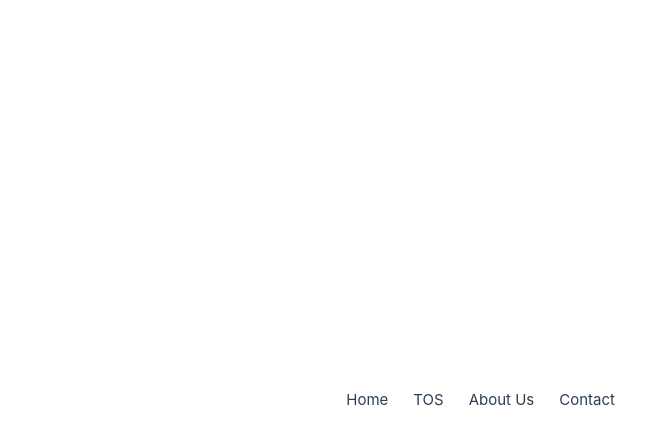
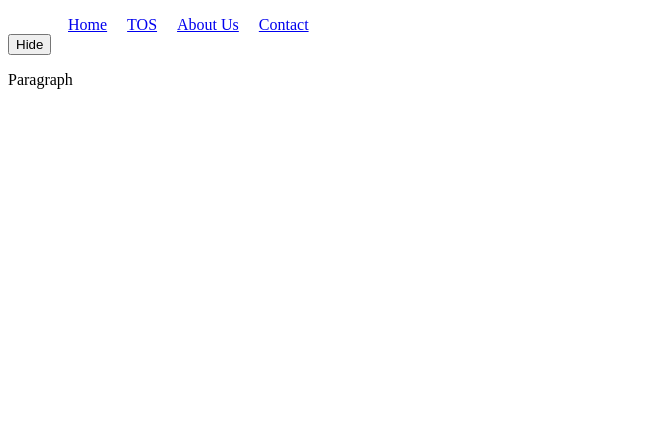
Before and after one commit to TsertsvadzeE/vue, a Vue app in the folder vue-project/: page / in a window 1280 px wide. Shown: the top 444 px of the page, without its empty margins (0-670 px from the left). Built offline with nearby package versions, Linux system fonts and the light colour scheme.

Commit message:
lesson 8

```diff
--- a/vue-project/src/App.vue
+++ b/vue-project/src/App.vue
@@ -9,19 +9,23 @@ export default{
       data: [
         {
           id: 1,
-          title: "Home"
+          title: "Home",
+          url: "http://google.com"
         },
         {
           id: 2,
-          title: "TOS"
+          title: "TOS",
+          url: "http://google.com"
         },
         {
           id: 3,
-          title: "About Us"
+          title: "About Us",
+          url: "http://google.com"
         },
         {
           id: 4,
-          title: "Contact"
+          title: "Contact",
+          url: "http://google.com"
         },
       ]
     }
--- a/vue-project/src/assets/main.css
+++ b/vue-project/src/assets/main.css
@@ -1,4 +1,4 @@
-@import './base.css';
+/* @import './base.css';
 
 #app {
   max-width: 1280px;
@@ -32,4 +32,4 @@ a,
     grid-template-columns: 1fr 1fr;
     padding: 0 2rem;
   }
-}
+} */
--- a/vue-project/src/listMenu.vue
+++ b/vue-project/src/listMenu.vue
@@ -2,20 +2,41 @@
 export default{
     props:{
         menuItems: {type:Array, required:true}
-    }
+    },
+    data(){
+        return{
+           show: true
+        }
+    },
+    methods: {
+        eventHandler: function(e){
+            console.log(e.target.innerHTML, e.target.getAttribute('href'))
+        },
+        showHendler: function(){
+            this.$data.show =! this.$data.show
+        }
+    },
 }
 </script>
 <template>
     <ul>
-        <li v-for="item in menuItems" :key="item.id">{{ item.title }}</li>
+        <li v-for="item in menuItems" :key="item.id">
+            <a :href="item.url" @click.prevent="eventHandler">{{ item.title }}</a>
+        </li>
     </ul>
+    <br />
+    <button @click.prevent="showHendler">
+        <span v-if="show">Hide</span>
+        <span v-if="!show">Show</span>
+    </button>
+    <p v-if="show">Paragraph</p>
 </template>
 <style scoped>
 ul {
-    display: flex;
+    list-style-type: none;
 }
 ul li{
-    list-style: none;
-    margin-right: 25px;
+    float: left;
+    margin-left: 20px;
 }
 </style>
```
